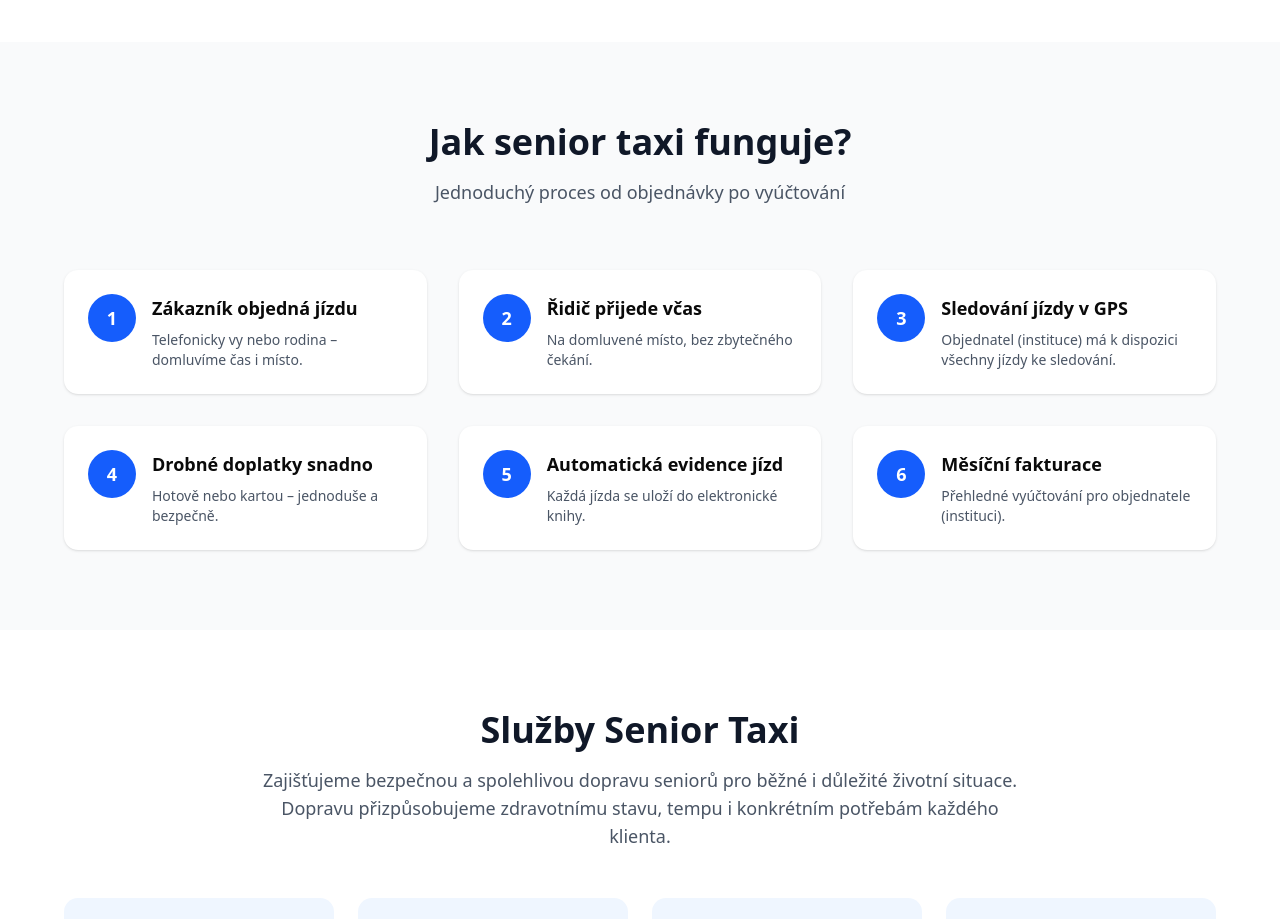
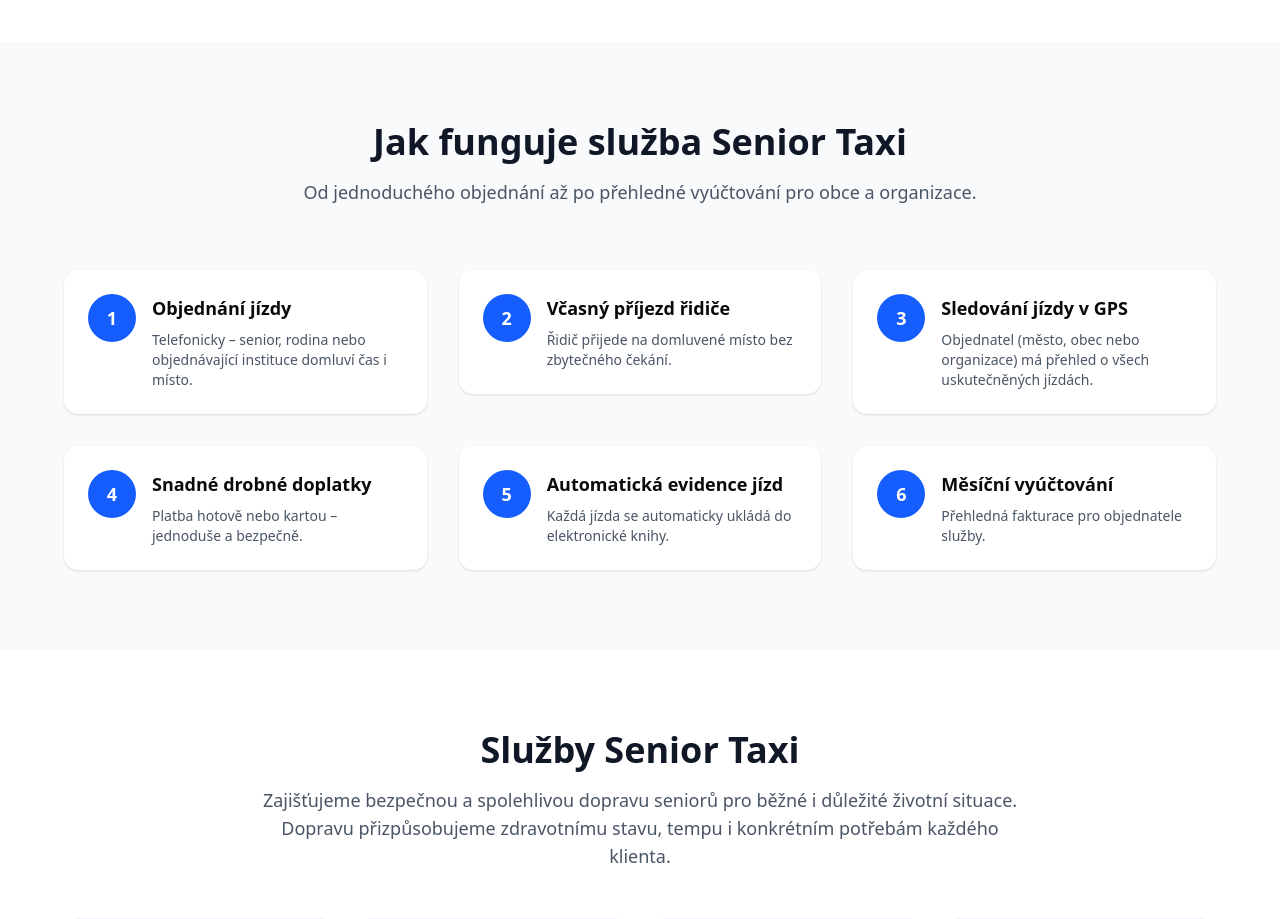
Before and after one commit to Agillis24/senior_taxi, a React (Vite) app: page / in a window 1280 px wide. Shown: the part 1160-2079 px from the top of the page. Built offline with nearby package versions, Linux system fonts and the light colour scheme.

Commit message:
Update HowItWorks.tsx

```diff
--- a/src/components/HowItWorks.tsx
+++ b/src/components/HowItWorks.tsx
@@ -1,28 +1,34 @@
 export function HowItWorks() {
   const steps = [
     {
-      title: "Zákazník objedná jízdu",
-      description: "Telefonicky vy nebo rodina – domluvíme čas i místo.",
+      title: "Objednání jízdy",
+      description:
+        "Telefonicky – senior, rodina nebo objednávající instituce domluví čas i místo.",
     },
     {
-      title: "Řidič přijede včas",
-      description: "Na domluvené místo, bez zbytečného čekání.",
+      title: "Včasný příjezd řidiče",
+      description:
+        "Řidič přijede na domluvené místo bez zbytečného čekání.",
     },
     {
       title: "Sledování jízdy v GPS",
-      description: "Objednatel (instituce) má k dispozici všechny jízdy ke sledování.",
+      description:
+        "Objednatel (město, obec nebo organizace) má přehled o všech uskutečněných jízdách.",
     },
     {
-      title: "Drobné doplatky snadno",
-      description: "Hotově nebo kartou – jednoduše a bezpečně.",
+      title: "Snadné drobné doplatky",
+      description:
+        "Platba hotově nebo kartou – jednoduše a bezpečně.",
     },
     {
       title: "Automatická evidence jízd",
-      description: "Každá jízda se uloží do elektronické knihy.",
+      description:
+        "Každá jízda se automaticky ukládá do elektronické knihy.",
     },
     {
-      title: "Měsíční fakturace",
-      description: "Přehledné vyúčtování pro objednatele (instituci).",
+      title: "Měsíční vyúčtování",
+      description:
+        "Přehledná fakturace pro objednatele služby.",
     },
   ];
 
@@ -31,10 +37,11 @@ export function HowItWorks() {
       <div className="container mx-auto px-4">
         <div className="text-center mb-16">
           <h2 className="text-3xl md:text-4xl font-bold text-gray-900 mb-4">
-            Jak senior taxi funguje?
+            Jak funguje služba Senior Taxi
           </h2>
           <p className="text-lg text-gray-600 max-w-3xl mx-auto">
-            Jednoduchý proces od objednávky po vyúčtování
+            Od jednoduchého objednání až po přehledné vyúčtování pro obce
+            a organizace.
           </p>
         </div>
 
@@ -50,8 +57,12 @@ export function HowItWorks() {
                       </div>
                     </div>
                     <div className="flex-1">
-                      <h3 className="font-bold text-lg mb-2">{step.title}</h3>
-                      <p className="text-gray-600 text-sm">{step.description}</p>
+                      <h3 className="font-bold text-lg mb-2">
+                        {step.title}
+                      </h3>
+                      <p className="text-gray-600 text-sm">
+                        {step.description}
+                      </p>
                     </div>
                   </div>
                 </div>
```
